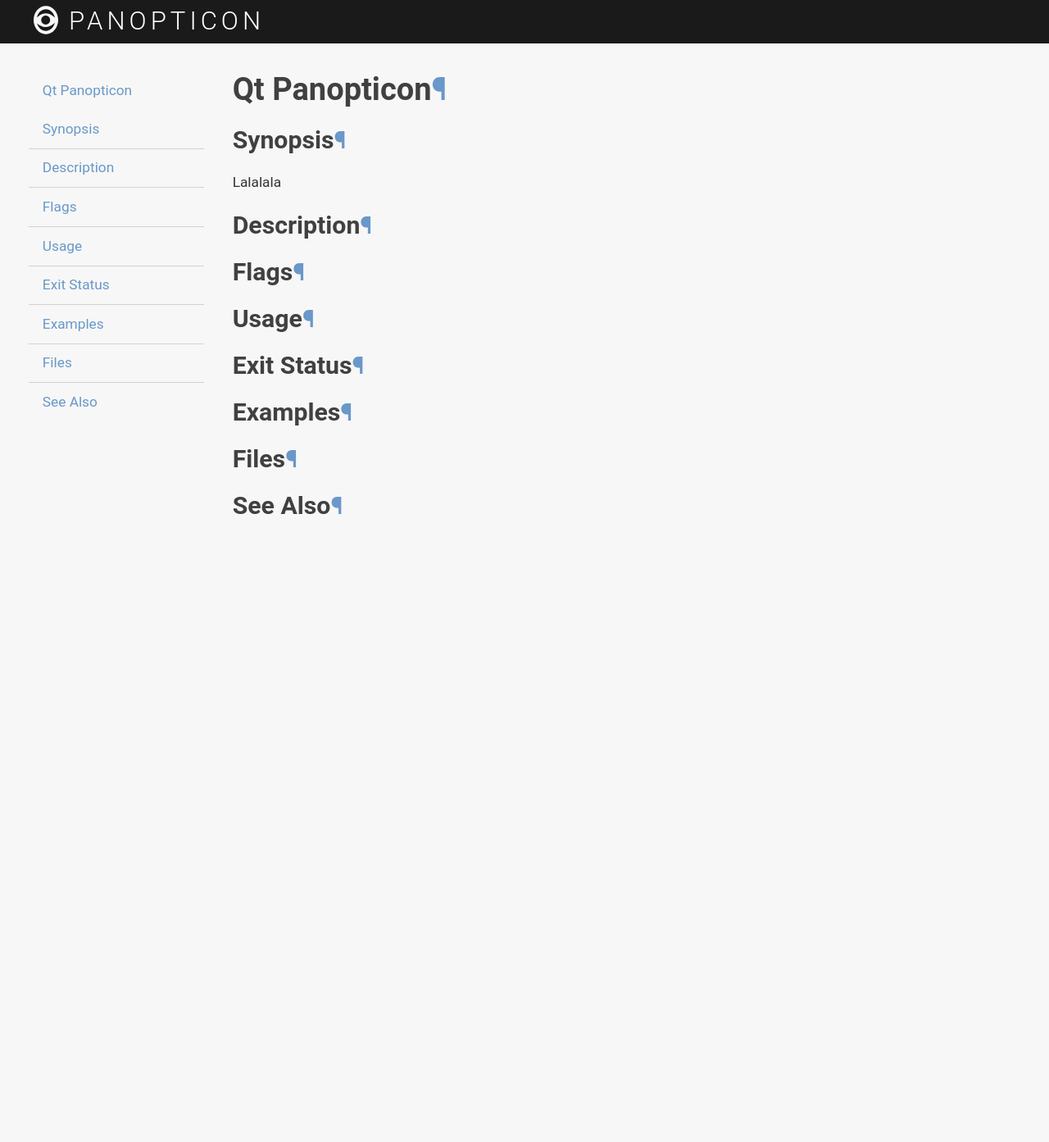
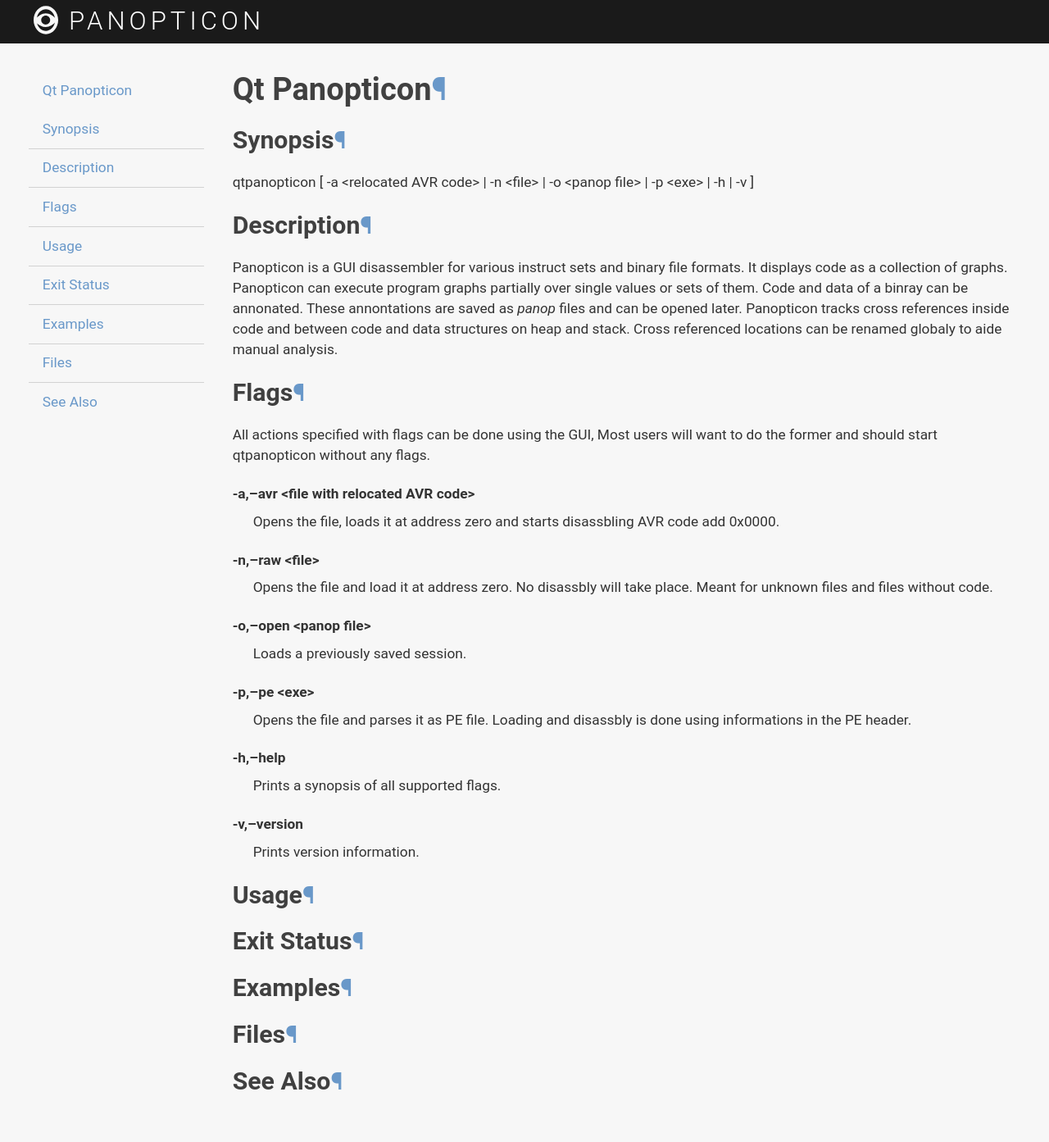
Before and after one commit to das-labor/panopticon, a Sphinx documentation site: the page built from doc/qtpanop.rst, in a window 1280 px wide. Shown: the whole page at 82% size. Built offline with Sphinx 7.4.7, drawn with Linux system fonts in a browser that asks for light colours; some web fonts are replaced; before the commit the page ends 900 px from its top, so only the background shows below that.

Commit message:
doc: manpage synopsis, desc and flags

```diff
--- a/doc/qtpanop.rst
+++ b/doc/qtpanop.rst
@@ -4,13 +4,35 @@
 Synopsis
 --------
 
-Lalalala
+qtpanopticon [ -a <relocated AVR code> | -n <file> |  -o <panop file> | -p <exe> | -h | -v ]
 
 Description
 -----------
 
+Panopticon is a GUI disassembler for various instruct sets and binary file formats. It displays code as a collection of graphs. Panopticon can execute program graphs partially over single values or sets of them. Code and data of a binray can be annonated. These annontations are saved as *panop* files and can be opened later. Panopticon tracks cross references inside code and between code and data structures on heap and stack. Cross referenced locations can be renamed globaly to aide manual analysis.
+
 Flags
 -----
+
+All actions specified with flags can be done using the GUI, Most users will want to do the former and should start qtpanopticon without any flags.
+
+-a,--avr <file with relocated AVR code>
+    Opens the file, loads it at address zero and starts disassbling AVR code add 0x0000.
+
+-n,--raw <file>
+    Opens the file and load it at address zero. No disassbly will take place. Meant for unknown files and files without code.
+
+-o,--open <panop file>
+    Loads a previously saved session.
+
+-p,--pe <exe>
+    Opens the file and parses it as PE file. Loading and disassbly is done using informations in the PE header.
+
+-h,--help
+    Prints a synopsis of all supported flags.
+
+-v,--version
+    Prints version information.
 
 Usage
 -----
```
